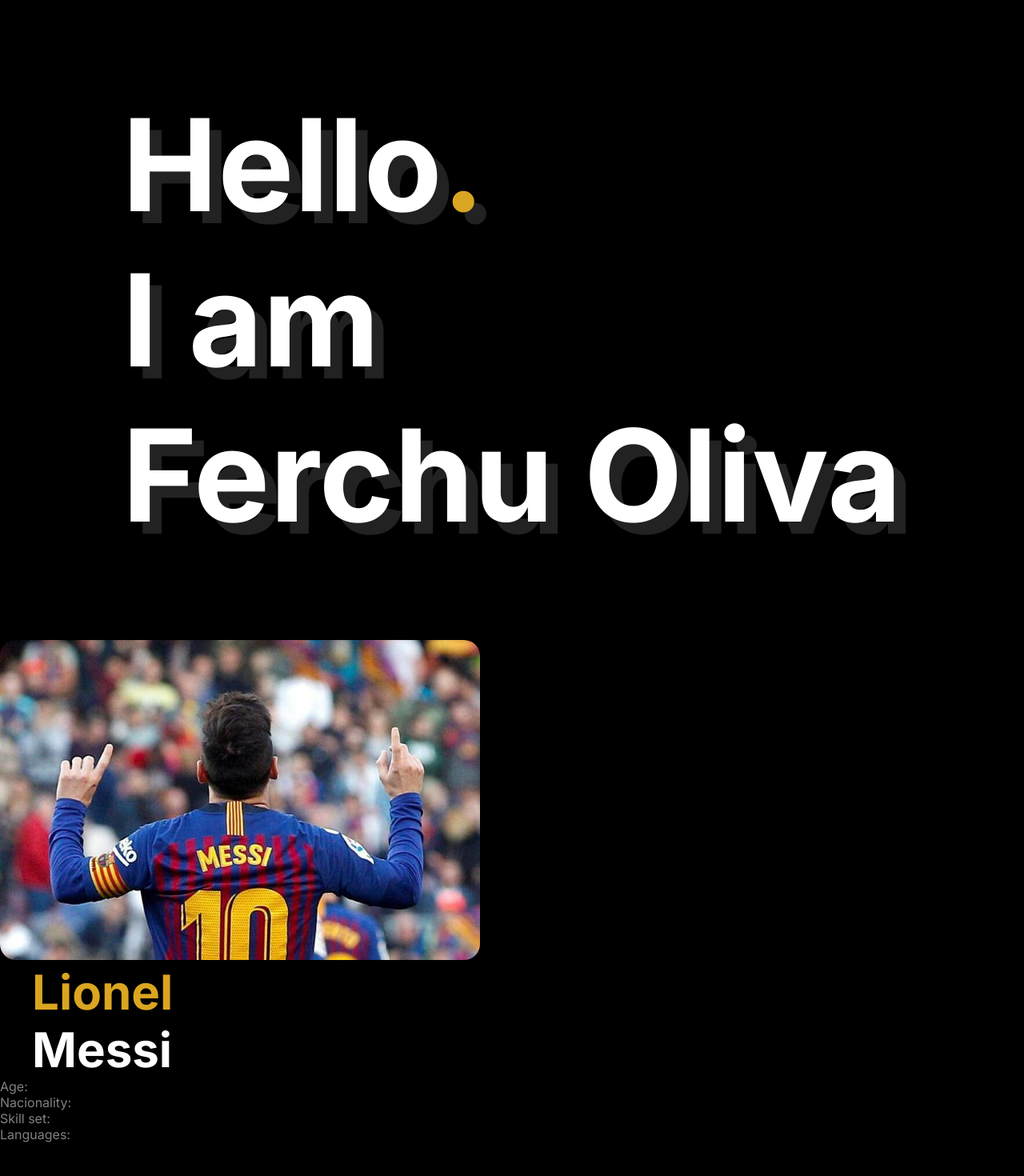
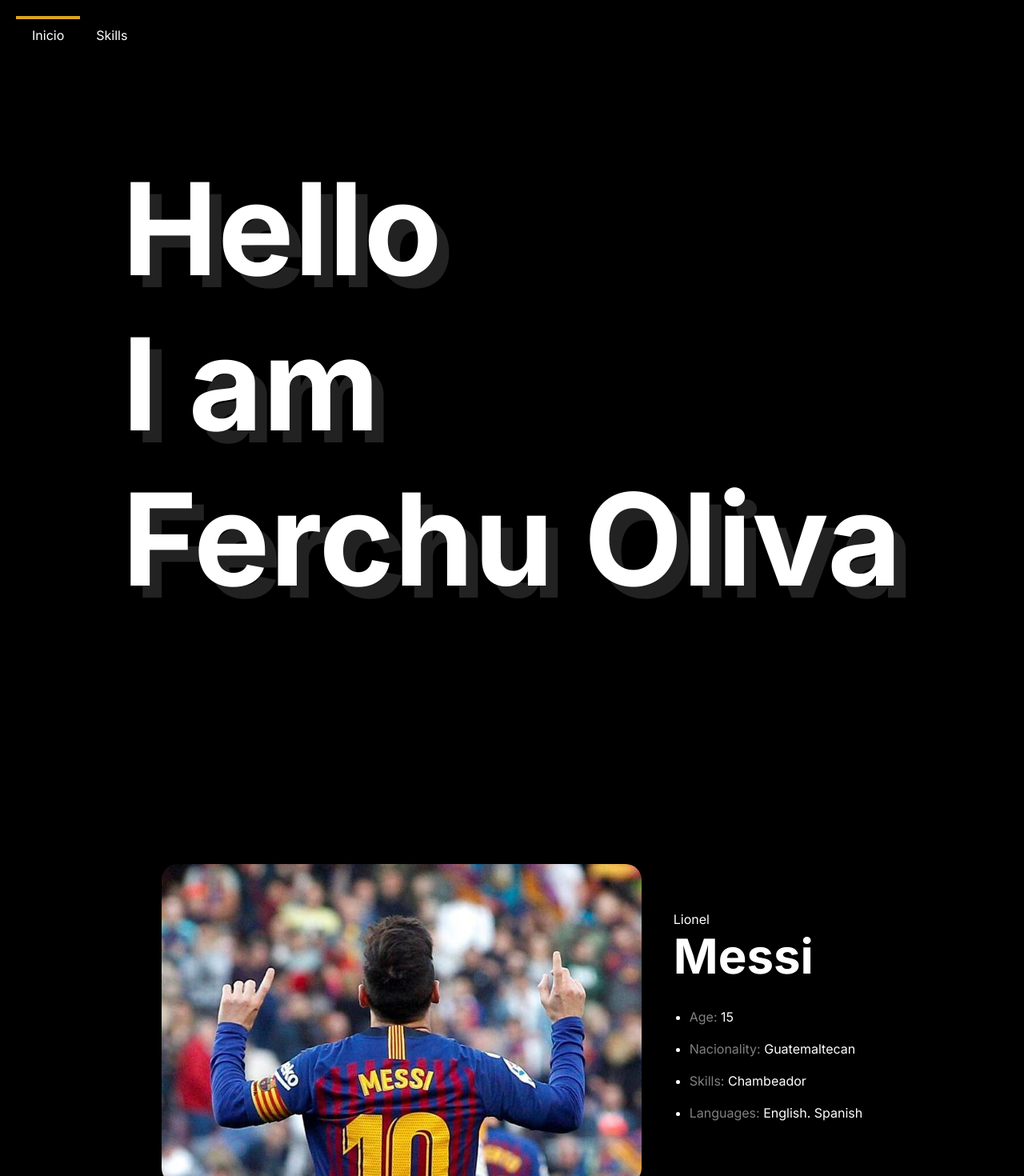
Before and after one commit to Ferchu3/Proyecto4, a Next.js app: page / in a window 1280 px wide. Shown: the top 1470 px of the page at 80% size. Before the commit the page ends 1428 px from the top, so only its background shows below. Built offline with nearby package versions, Linux system fonts and the light colour scheme.

Commit message:
Final Commit

```diff
--- a/src/app/page.js
+++ b/src/app/page.js
@@ -1,16 +1,16 @@
-import Image from "next/image";
-import styles from "./page.module.css";
-import Navbar from"./components/navbar";
+import Image from 'next/image'
+import styles from "./page.module.css"
+import Navbar from "./components/navbar";
 
 export default function Home() {
   return (
     <main>
-      <navbar></navbar>
+      <Navbar></Navbar>
       <header id="header" className={styles.header}>
         <div>
           <h1>
             <span>
-              Hello<span className={styles.yellowText}>.</span>
+              Hello<span className={styles.yellowText}> </span>
             </span>
             <br />
             <span>
@@ -21,32 +21,32 @@
           </h1>
         </div>
       </header>
-      <section id="info" className={styles.infoSecion}>
+      <section id="info" className={styles.infoSection}>
         <img
-          src="/imagen-para-website.png"
-          alt="imagen"
-          className={styles.image}
+          src = "/imagen-para-website.png"
+          alt = "Imagen"
+          className = {styles.image}
         />
         <div className={styles.infoContainer}>
-          <span className={styles.title +" " +styles.yellowText}>Lionel</span>
+          <span className={styles.title + "" + styles.greenText}>Lionel</span>
           <br />
           <span className={styles.title}>Messi</span>
-        </div>
           <div className={styles.list}>
             <ul>
               <li>
-              <span className={styles.grayText}> Age: </span> 15
+                <span className={styles.grayText}>Age: </span> 15
               </li>
               <li>
-              <span className={styles.grayText}> Nacionality: </span> Guatemaltecan
+                <span className={styles.grayText}>Nacionality: </span>Guatemaltecan
               </li>
               <li>
-              <span className={styles.grayText}> Skill set: </span> Project Management and Financial Performance
+                <span className={styles.grayText}>Skills: </span> Chambeador
               </li>
               <li>
-              <span className={styles.grayText}> Languages: </span> Spanish, English
+                <span className={styles.grayText}>Languages: </span> English. Spanish
               </li>
             </ul>
+          </div>
         </div>
       </section>
     </main>
```
Lines whose indentation alone changed are shown as unchanged.
